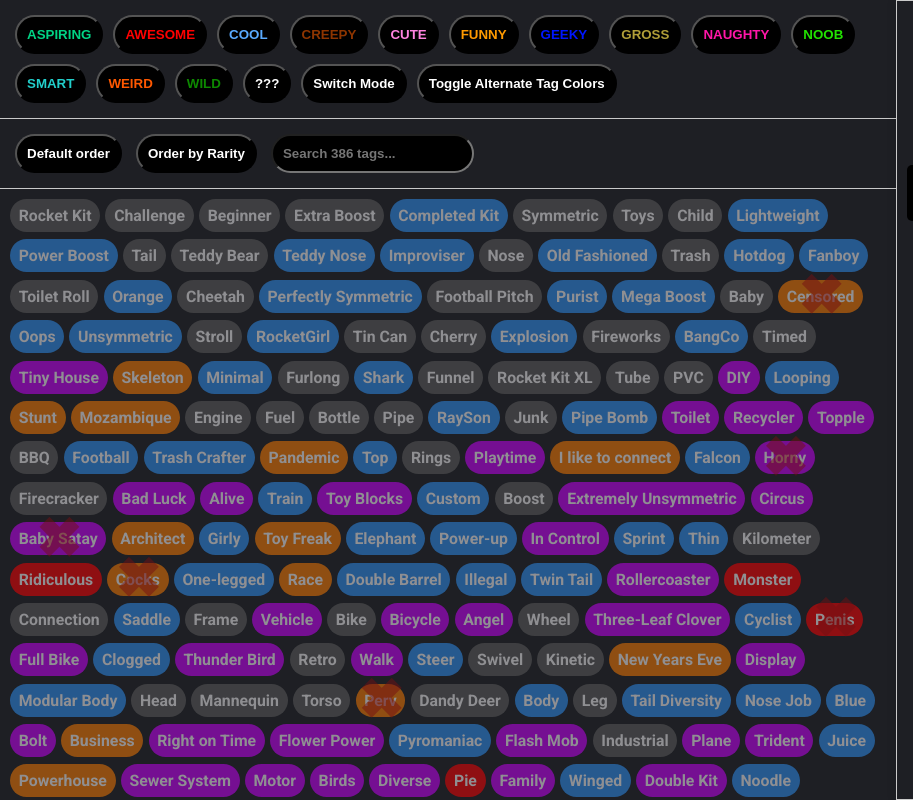
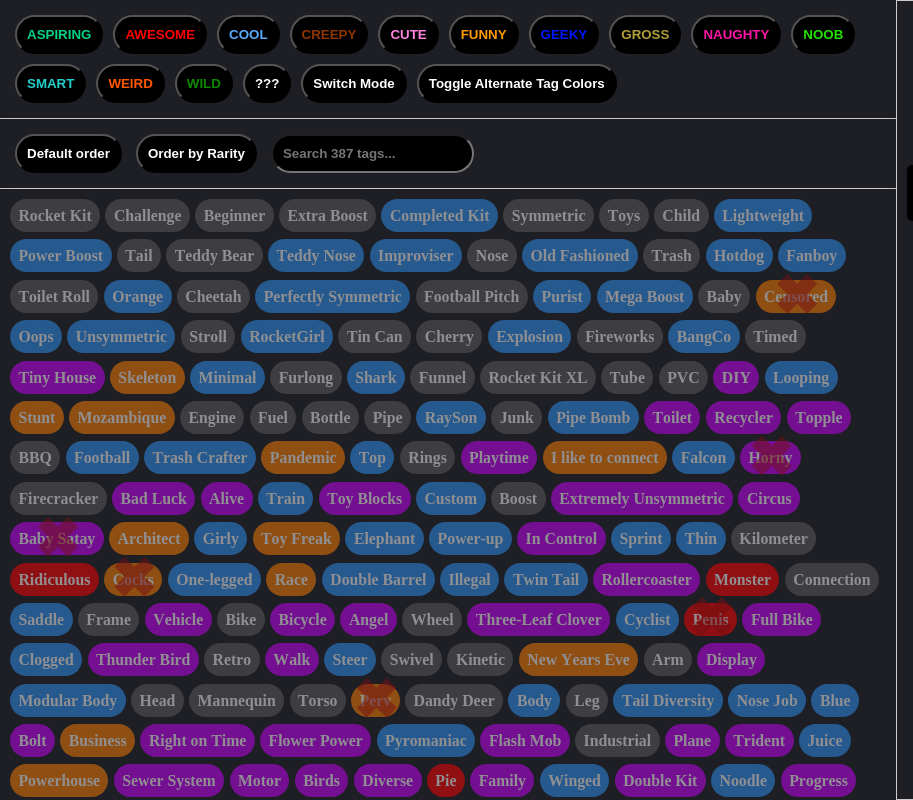
Before and after one commit to DrakeCaesar/next-space-rebels-calculator, a website built with Vite: page index.html in a window 1280 px wide. Shown: the full height of the page, 0-913 px from the left. Built offline with nearby package versions, Linux system fonts and the light colour scheme; files whose address does not match are found by name.

Commit message:
font adjustment

```diff
--- a/src/styles.scss
+++ b/src/styles.scss
@@ -314,13 +314,16 @@ button,
 
   font-size: 15.8px;
 
-  padding-left: 8.7px;
-  padding-right: 8.7px;
+  padding-left: 8.45px;
+  padding-right: 8.45px;
 
-  margin-right: 5.2px;
+  margin-right: 5.35px;
   margin-bottom: 7.4px;
   opacity: 0.5;
   height: 33px;
   line-height: 33px;
   font-weight: 600;
+
+  font-family: "CustomFont";
+  font-kerning: none;
 }
--- a/src/tags.ts
+++ b/src/tags.ts
@@ -775,6 +775,12 @@ export const tags: Tag[] = [
     combos: [AWESOME],
   },
   {
+    name: "Arm",
+    description: "For using a arm part",
+    rarity: Common,
+    combos: [UNKNOWN],
+  },
+  {
     name: "Display",
     description: "For using 7 different mannequin parts",
     rarity: Rare,
@@ -1135,30 +1141,30 @@ export const tags: Tag[] = [
     combos: [UNKNOWN],
   },
   {
+    name: "Crowd Control",
+    description: "For having 5 different figure parts in the rocket",
+    rarity: Epic,
+    combos: [UNKNOWN],
+    ruledOut: [CUTE, AWESOME],
+  },
+  {
+    name: "Lit",
+    description: "For using an industrial light",
+    rarity: Uncommon,
+    combos: [UNKNOWN],
+  },
+  {
+    name: "Bot",
+    description: "For using a robot",
+    rarity: Uncommon,
+    combos: [CUTE, COOL],
+  },
+  {
     name: "Search",
     description: "For using a keyboard and a Dandy Deer part",
     rarity: Rare,
     combos: [UNKNOWN],
     blocked: true,
-  },
-  {
-    name: "Crowd Control",
-    description: "For having 5 different figure parts in the rocket",
-    rarity: Epic,
-    combos: [UNKNOWN],
-    ruledOut: [CUTE, AWESOME],
-  },
-  {
-    name: "Lit",
-    description: "For using an industrial light",
-    rarity: Uncommon,
-    combos: [UNKNOWN],
-  },
-  {
-    name: "Bot",
-    description: "For using a robot",
-    rarity: Uncommon,
-    combos: [CUTE, COOL],
   },
   {
     name: "Collage",
```
